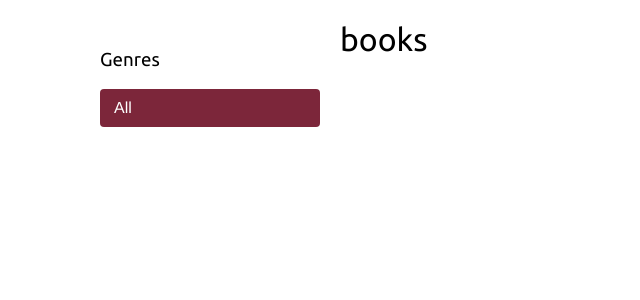
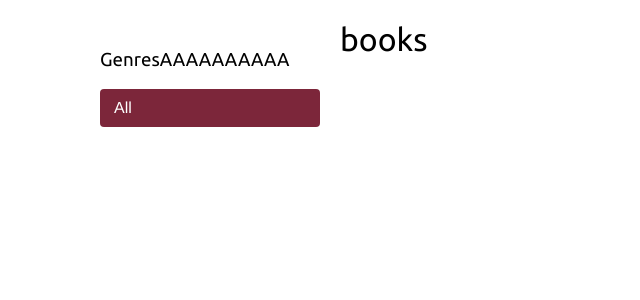
Before and after one commit to mondas-mania/Django-Book-Store, a Django app: page / in a window 1280 px wide. Shown: the part 46-346 px from the top of the page, without its empty margins (0-640 px from the left). Run offline with Django 3.2, Linux system fonts and the light colour scheme; data that the repository does not hold is empty.

Commit message:
Changing html

```diff
--- a/books/templates/books/book/list.html
+++ b/books/templates/books/book/list.html
@@ -7,7 +7,7 @@
 
 {% block content %}
     <div id="sidebar">
-        <h3>Genres</h3>
+        <h3>GenresAAAAAAAAAA</h3>
         <ul>
             <li {% if not genre %}class="selected"{% endif %}>
                 <a href="{% url "books:book_list" %}">All</a>
```
